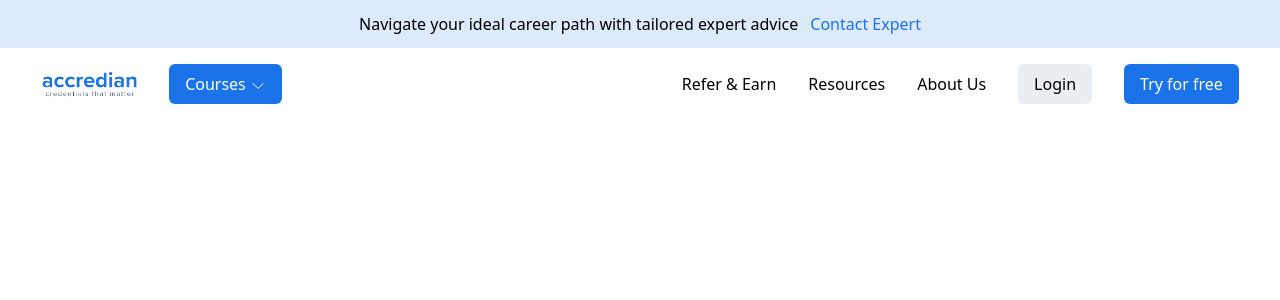
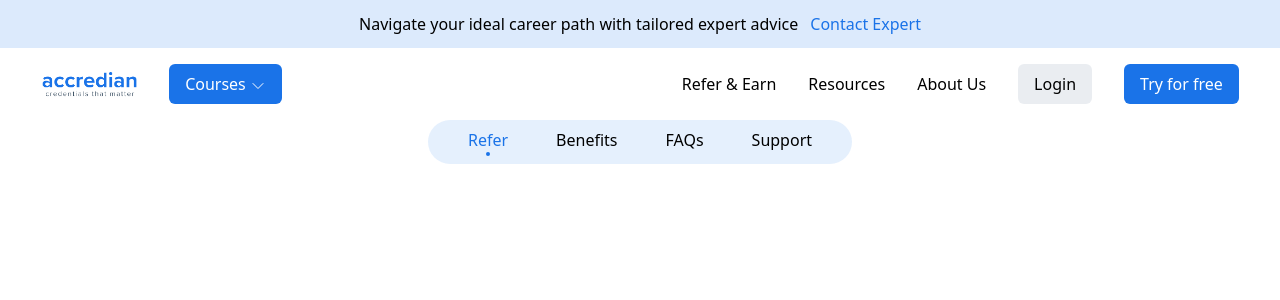
Before and after one commit to Demigorgan123/ReferEase, a React (Create React App) app in the folder frontend/: page / in a window 1280 px wide. Shown: the top 300 px of the page. Built offline with nearby package versions, Linux system fonts and the light colour scheme.

Commit message:
Created the Navbar and added in the Hero page.

```diff
--- /dev/null
+++ b/frontend/src/components/Navbar.tsx
@@ -0,0 +1,23 @@
+function Navbar() {
+    return (
+        <div>
+            <div className="flex m-auto w-fit gap-12 bg-[#1A73E81C] py-2 px-10 rounded-full">
+                <div className="flex flex-col text-[#1A73E8] items-center">
+                    <a href="#">Refer</a>
+                    <div className="w-1 h-1 rounded-full bg-[#1A73E8]"></div>
+                </div>
+                <div className="flex flex-col items-center">
+                    <a href="#">Benefits</a>
+                </div>
+                <div className="flex flex-col items-center">
+                    <a href="#">FAQs</a>
+                </div>
+                <div className="flex flex-col items-center">
+                    <a href="#">Support</a>
+                </div>
+            </div>
+        </div>
+    );
+}
+
+export default Navbar;
--- a/frontend/src/pages/Hero.tsx
+++ b/frontend/src/pages/Hero.tsx
@@ -1,9 +1,11 @@
 import Header from "../components/Header";
+import Navbar from "../components/Navbar";
 
 function Hero() {
     return(
         <>
         <Header/>
+        <Navbar/>
         </>
     );
 }
```
